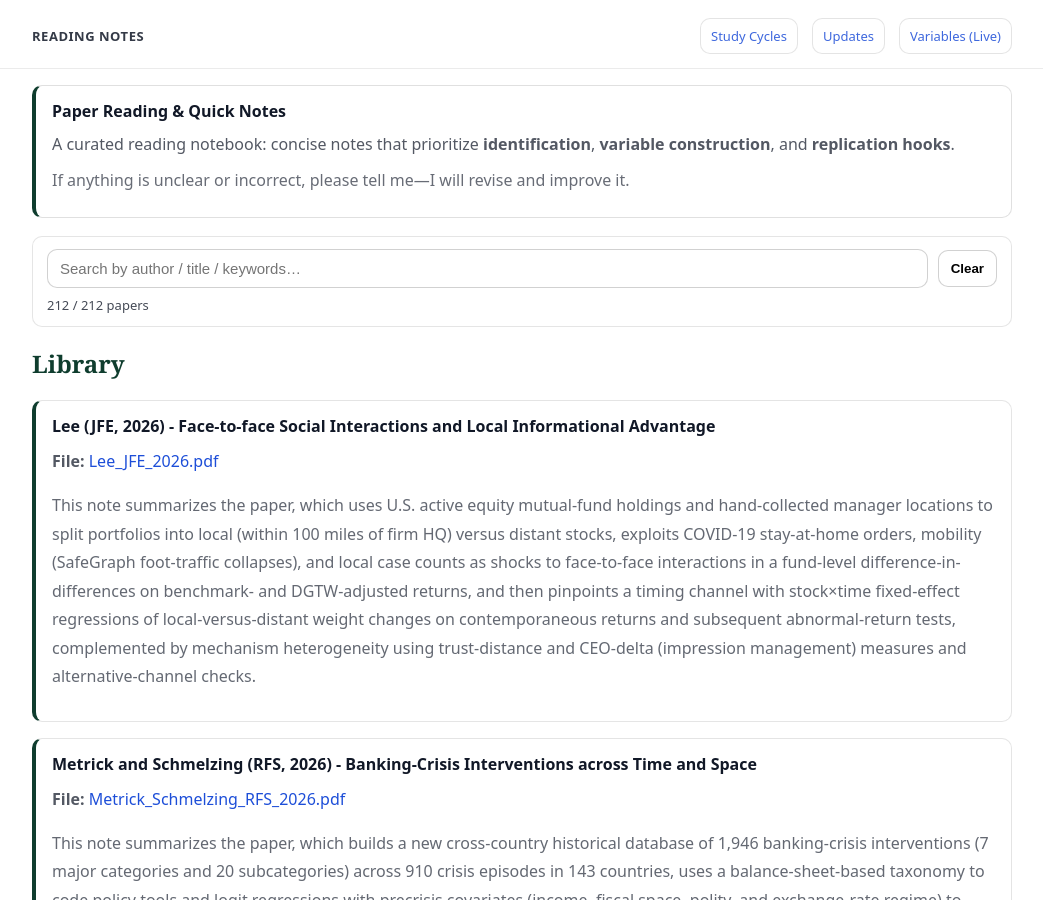
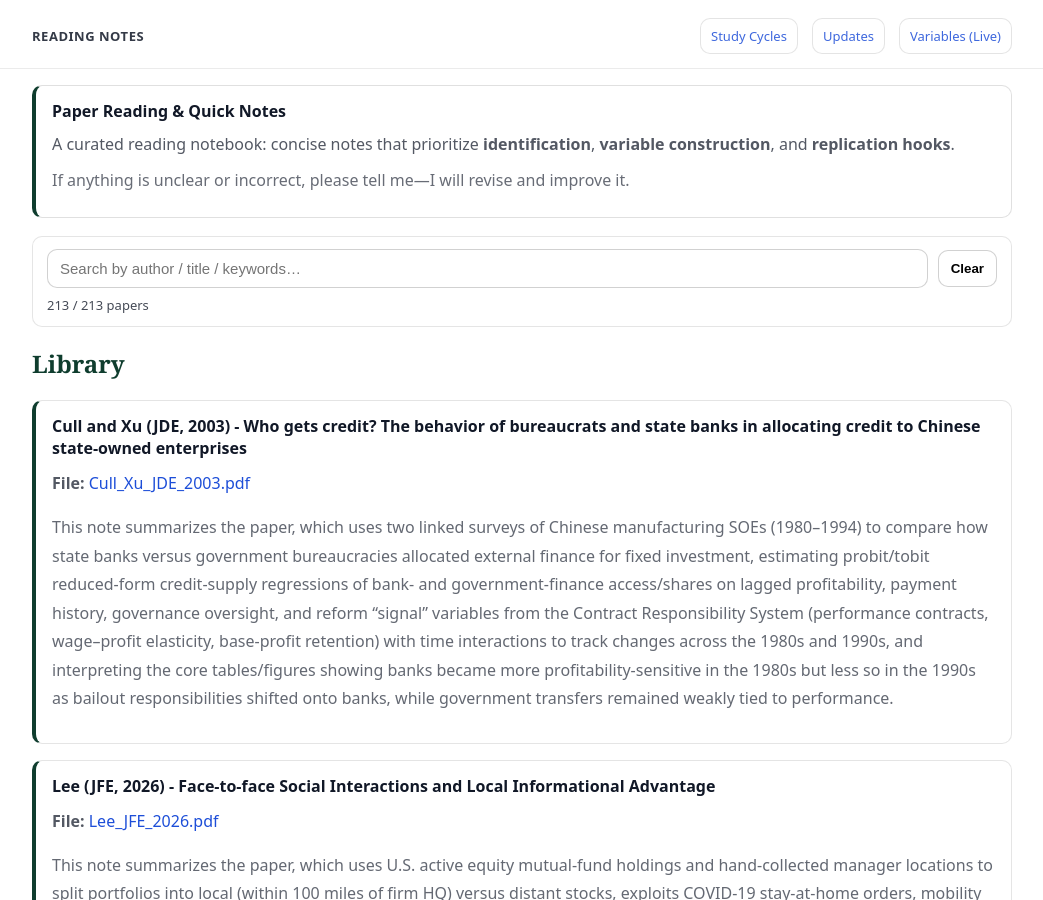
Before and after one commit to yaxinzn/study-archive, a Jekyll site: the page built from reading/index.md, in a window 1280 px wide and 900 px high. Shown: the whole window, without its empty margins (118-1161 px from the left). Built offline with Jekyll 4.4.1, drawn with Linux system fonts in a browser that asks for light colours.

Commit message:
Reading: add/update Cull_Xu_JDE_2003.pdf

```diff
--- a/_data/reading.yml
+++ b/_data/reading.yml
@@ -1,3 +1,7 @@
+- title: "Cull and Xu (JDE, 2003) - Who gets credit? The behavior of bureaucrats and state banks in allocating credit to Chinese state-owned enterprises"
+  file: "Cull_Xu_JDE_2003.pdf"
+  desc: "This note summarizes the paper, which uses two linked surveys of Chinese manufacturing SOEs (1980–1994) to compare how state banks versus government bureaucracies allocated external finance for fixed investment, estimating probit/tobit reduced-form credit-supply regressions of bank- and government-finance access/shares on lagged profitability, payment history, governance oversight, and reform “signal” variables from the Contract Responsibility System (performance contracts, wage–profit elasticity, base-profit retention) with time interactions to track changes across the 1980s and 1990s, and interpreting the core tables/figures showing banks became more profitability-sensitive in the 1980s but less so in the 1990s as bailout responsibilities shifted onto banks, while government transfers remained weakly tied to performance."
+
 - title: "Lee (JFE, 2026) - Face-to-face Social Interactions and Local Informational Advantage"
   file: "Lee_JFE_2026.pdf"
   desc: "This note summarizes the paper, which uses U.S. active equity mutual-fund holdings and hand-collected manager locations to split portfolios into local (within 100 miles of firm HQ) versus distant stocks, exploits COVID-19 stay-at-home orders, mobility (SafeGraph foot-traffic collapses), and local case counts as shocks to face-to-face interactions in a fund-level difference-in-differences on benchmark- and DGTW-adjusted returns, and then pinpoints a timing channel with stock×time fixed-effect regressions of local-versus-distant weight changes on contemporaneous returns and subsequent abnormal-return tests, complemented by mechanism heterogeneity using trust-distance and CEO-delta (impression management) measures and alternative-channel checks."
```
Also changed, not shown: 1 other file.
